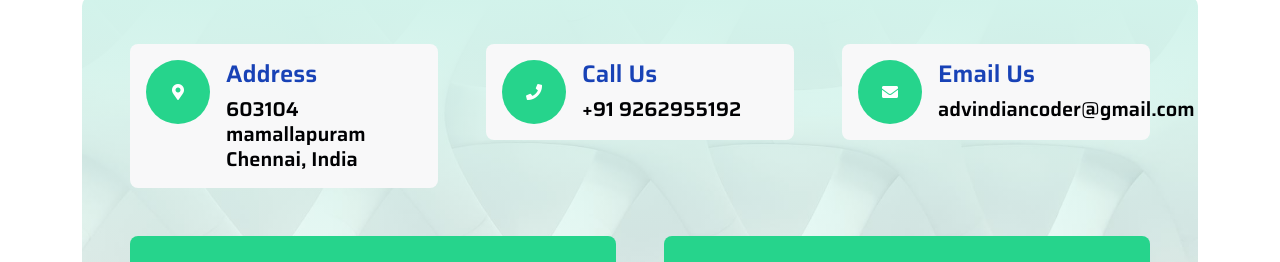
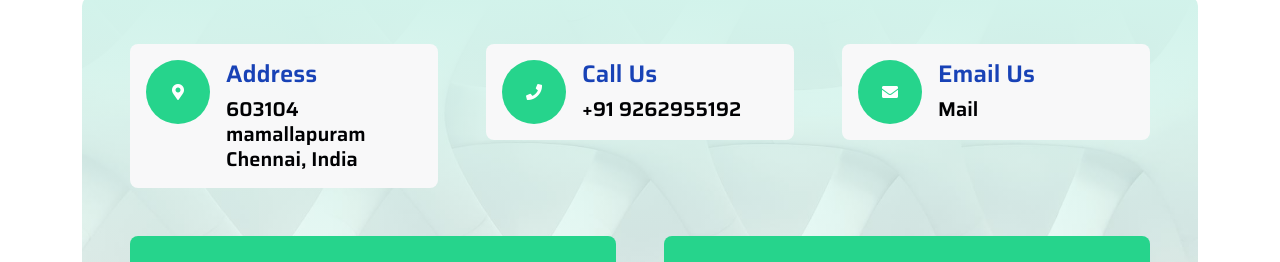
Before and after one commit to Vinaykumarmahato/Vinay-Kumar, a plain HTML site: page contact.html in a window 1280 px wide. Shown: the part 971-1233 px from the top of the page. Drawn offline with nearby package versions, Linux system fonts and the light colour scheme.

Commit message:
Update contact.html

```diff
--- a/contact.html
+++ b/contact.html
@@ -204,7 +204,7 @@
                                 </div>
                                 <div class="ms-3">
                                     <h4 class="text-primary">Email Us</h4>
-                                    <a class="h5" href="mailto:info@example.com" target="_blank">advindiancoder@gmail.com</a>
+                                    <a class="h5" href="mailto:advindiancoder@gmail.com" target="_blank">Mail</a>
                                 </div>
                             </div>
                         </div>
```
